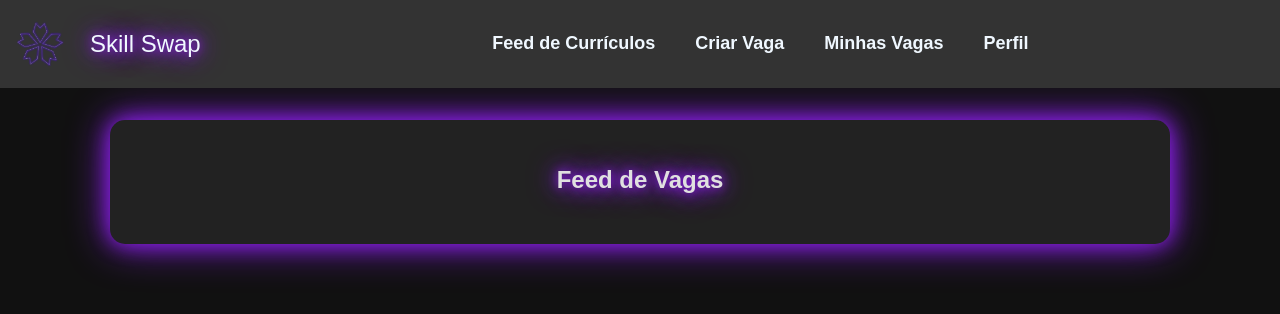
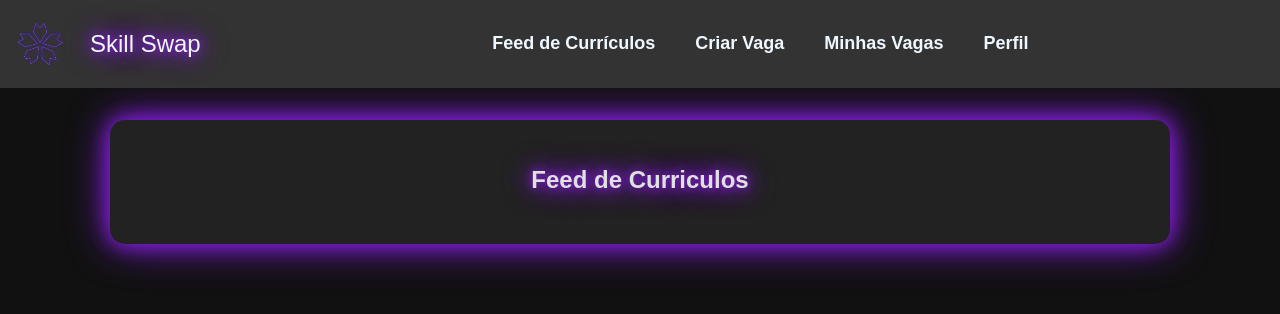
Before and after one commit to SkilllSwap/SkillSwap-Site, a website with bundled scripts: page empresa/FeedCurriculo.html in a window 1280 px wide. Built offline with nearby package versions, Linux system fonts and the light colour scheme; no server answers.

Commit message:
Feed Curriculos funcionando

```diff
--- a/empresa/FeedCurriculo.html
+++ b/empresa/FeedCurriculo.html
@@ -22,7 +22,7 @@
   </div>
 
   <div class="feed-container">
-    <h1 class="title">Feed de Vagas</h1>
+    <h1 class="title">Feed de Curriculos</h1>
 
     <div class="scroll-container" id="feedContainer">
 
```
